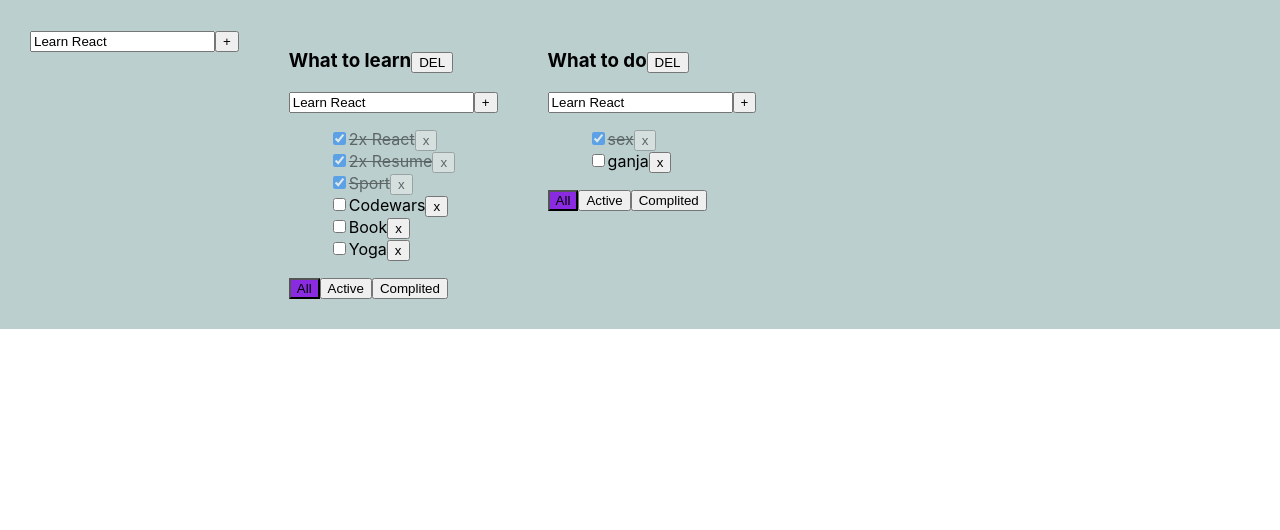
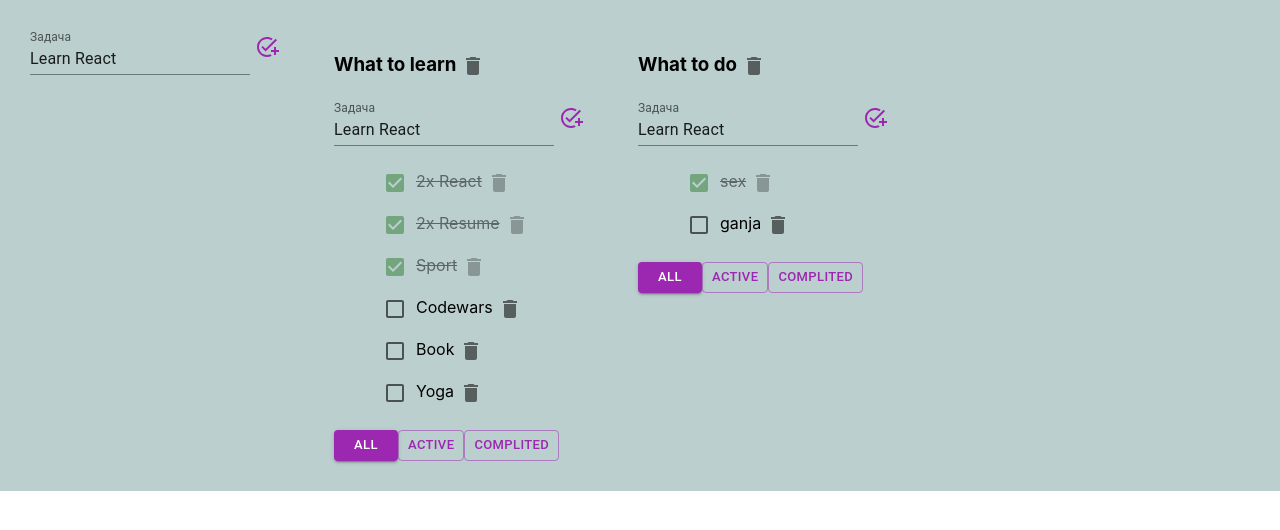
Before and after one commit to Apolinapolis/ToDo, a React (Create React App) app: page / in a window 1280 px wide. Shown: the top 530 px of the page. Built offline with nearby package versions, Linux system fonts and the light colour scheme.

Commit message:
less 7 (43m)

```diff
--- a/src/App.css
+++ b/src/App.css
@@ -20,10 +20,6 @@ li {
   color: brown
 }
 
-.active-filter {
-  background-color: blueviolet;
-}
-
 .is-done {
   opacity: 0.5;
   text-decoration: line-through
--- a/src/Todolist.tsx
+++ b/src/Todolist.tsx
@@ -2,6 +2,8 @@ import { ChangeEvent } from "react"
 import { FilterValuesType } from "./App"
 import { AddItemForm } from "./addItemForm"
 import { EditableSpan } from "./editableSpan"
+import { Button, Checkbox, IconButton } from "@mui/material"
+import { Delete, Label } from "@mui/icons-material"
 
 export type TaskType = {
   id: string,
@@ -30,29 +32,35 @@ export function ToDoList(props: PropsType) {
   const onComplitedClick = () => props.changeFilter("Complited", props.id)
   const removeList = () => props.removeList(props.id)
   const addTask = (title: string) => { props.addTask(title, props.id) }
-  const changeTodolistTitle = (newTitle: string) => {props.changeTodolistTitle (props.id, newTitle) }
+  const changeTodolistTitle = (newTitle: string) => { props.changeTodolistTitle(props.id, newTitle) }
 
   return <div>
-    <h3> <EditableSpan title={props.title} onChange={changeTodolistTitle} /><button onClick={removeList}>DEL</button></h3>
+    <h3> <EditableSpan title={props.title} onChange={changeTodolistTitle} />
+      <IconButton aria-label="delete" onClick={removeList} size="small">
+        <Delete />
+      </IconButton>
+    </h3>
     <AddItemForm addItem={addTask} />
     <ul>
       {props.tasks.map((t) => {
 
         const onCheckboxChangeHandler = (e: ChangeEvent<HTMLInputElement>) => { props.changeTaskStatus(t.id, e.currentTarget.checked, props.id) }
-        const onChangeTitleHandler = (newValue:string) => { props.changeTaskTitle(t.id, newValue, props.id) }
+        const onChangeTitleHandler = (newValue: string) => { props.changeTaskTitle(t.id, newValue, props.id) }
 
         return <li className={t.isDone ? "is-done" : ""} key={t.id}>
-          <input type="checkbox" checked={t.isDone} onChange={onCheckboxChangeHandler} />
-          <EditableSpan title={t.title} onChange={onChangeTitleHandler}/>
-          <button onClick={() => { props.removeTask(t.id, props.id) }}>x</button>
+          <Checkbox defaultChecked color="success" checked={t.isDone} onChange={onCheckboxChangeHandler} />
+          <EditableSpan title={t.title} onChange={onChangeTitleHandler} />
+          <IconButton aria-label="delete" onClick={() => { props.removeTask(t.id, props.id) }} size="small">
+            <Delete />
+          </IconButton>
         </li>
       })}
 
     </ul>
     <div>
-      <button className={props.filter == "All" ? "active-filter" : ""} onClick={onAllClick}>All</button>
-      <button className={props.filter == "Active" ? "active-filter" : ""} onClick={onActiveClick}>Active</button>
-      <button className={props.filter == "Complited" ? "active-filter" : ""} onClick={onComplitedClick}>Complited</button>
+      <Button onClick={onAllClick} color="secondary" variant={props.filter == "All" ? "contained" : "outlined"} size="small">All</Button>
+      <Button onClick={onActiveClick} color="secondary" variant={props.filter == "Active" ? "contained" : "outlined"} size="small">Active</Button>
+      <Button onClick={onComplitedClick} color="secondary" variant={props.filter == "Complited" ? "contained" : "outlined"} size="small">Complited</Button>
     </div>
   </div>
 }
--- a/src/addItemForm.tsx
+++ b/src/addItemForm.tsx
@@ -1,4 +1,6 @@
+import { IconButton, TextField } from "@mui/material"
 import { ChangeEvent, KeyboardEvent, useState } from "react"
+import AddTaskIcon from '@mui/icons-material/AddTask';
 
 type addItemFormPropsType = {
   addItem: (title: string) => void
@@ -11,21 +13,28 @@ type addItemFormPropsType = {
   const onChangeHandler = (e: ChangeEvent<HTMLInputElement>) => { setNewTaskTitle(e.currentTarget.value) }
 
   const onKeyPressHandler = (e: KeyboardEvent<HTMLInputElement>) => {
-      setError(null); if (e.code === "Enter" && newTaskTitle.trim() !== "") { props.addItem(newTaskTitle.trim()); setNewTaskTitle("")}}
+    setError(null); if (e.code === "Enter" && newTaskTitle.trim() !== "") { props.addItem(newTaskTitle.trim()); setNewTaskTitle("") }
+  }
 
   const [error, setError] = useState<string | null>(null)
 
-    const addTask = () => { if ( newTaskTitle.trim() !== "" ) {props.addItem(newTaskTitle.trim()); setNewTaskTitle("")} else {setError("Пустое поле?")} }
-
+  const addTask = () => { if (newTaskTitle.trim() !== "") { props.addItem(newTaskTitle.trim()); setNewTaskTitle("") } else { setError("empty field") } }
 
   return <div>
-      <input
+    <TextField
+      label="Задача"
+      variant="standard"
+      size="small"
+      error={!!error}
+      helperText={error}
       value={newTaskTitle}
       onChange={onChangeHandler}
-        onKeyUp={onKeyPressHandler}
-        className={error ? "error" : ""} />
-      <button
-        onClick={addTask} >+</button>
-      {error && <div className="error-message">{error}</div>}
+      onKeyUp={onKeyPressHandler} />
+      <IconButton
+      onClick={addTask}
+      size="small"
+      color="secondary">
+        <AddTaskIcon />
+      </IconButton>
   </div>
 }
--- a/src/editableSpan.tsx
+++ b/src/editableSpan.tsx
@@ -1,3 +1,4 @@
+import { TextField } from "@mui/material"
 import { ChangeEvent, useState } from "react"
 
 
@@ -16,6 +17,13 @@ export function EditableSpan(props: EditableSpanType) {
     let onChangeTitleHandler = (e: ChangeEvent<HTMLInputElement>) => setTitle(e.currentTarget.value)
 
     return editMode
-    ? <input autoFocus value={title} onBlur={activateViewMode} onChange={onChangeTitleHandler}/>
+
+    ? <TextField
+    autoFocus
+    label="Замена" variant="standard" size="small"
+     value={title}
+     onBlur={activateViewMode}
+     onKeyDown={ e => e.code === "Enter" ? activateViewMode : null }
+     onChange={onChangeTitleHandler} />
     : <span onDoubleClick={activateEditMode} >{props.title}</span>
 }
```
Lines whose indentation alone changed are shown as unchanged.
